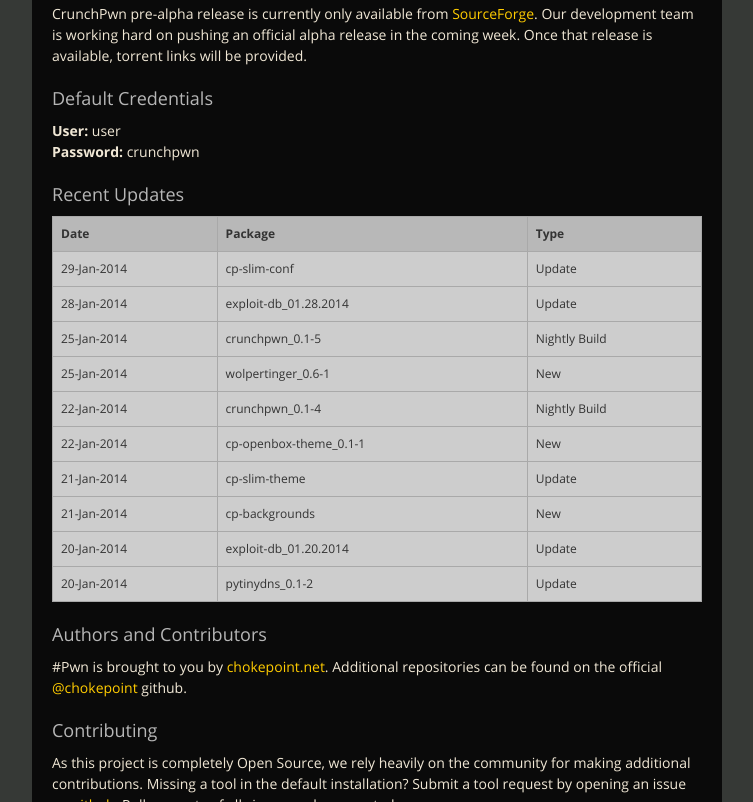
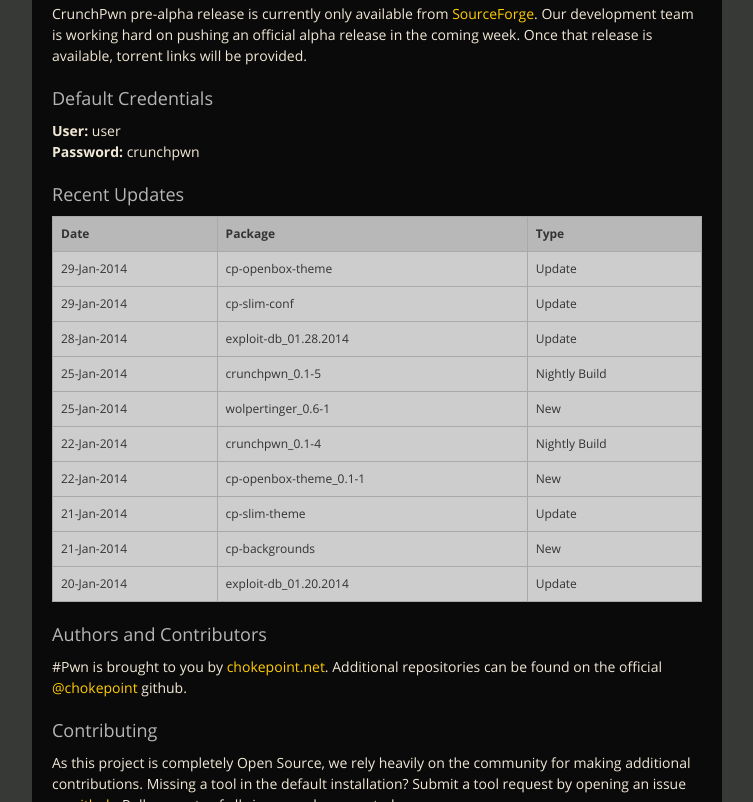
Before and after one commit to chokepoint/chokepoint.github.io, a plain HTML site: page index.html in a window 1280 px wide. Shown: the part 506-1308 px from the top of the page, without its empty margins (263-1016 px from the left). Drawn offline with nearby package versions, Linux system fonts and the light colour scheme.

Commit message:
updated ticker

```diff
--- a/index.html
+++ b/index.html
@@ -71,6 +71,7 @@
 <h3>Recent Updates</h3>
 <table class="tftable" border="1">
 <tr><th><strong>Date</strong></th><th><strong>Package</strong></th><th><strong>Type</strong></th></tr>
+<tr><td>29-Jan-2014</td><td>cp-openbox-theme</td></td><td>Update</td></td></tr>
 <tr><td>29-Jan-2014</td><td>cp-slim-conf</td></td><td>Update</td></td></tr>
 <tr><td>28-Jan-2014</td><td>exploit-db_01.28.2014</td><td>Update</td></td></tr>
 <tr><td>25-Jan-2014</td><td>crunchpwn_0.1-5</td><td>Nightly Build</td></tr>
@@ -80,7 +81,6 @@
 <tr><td>21-Jan-2014</td><td>cp-slim-theme</td><td>Update</td></tr>
 <tr><td>21-Jan-2014</td><td>cp-backgrounds</td><td>New</td></tr>
 <tr><td>20-Jan-2014</td><td>exploit-db_01.20.2014</td><td>Update</td></td></tr>
-<tr><td>20-Jan-2014</td><td>pytinydns_0.1-2</td><td>Update</td></td></tr>
 </table>
 
 <h3>
```
